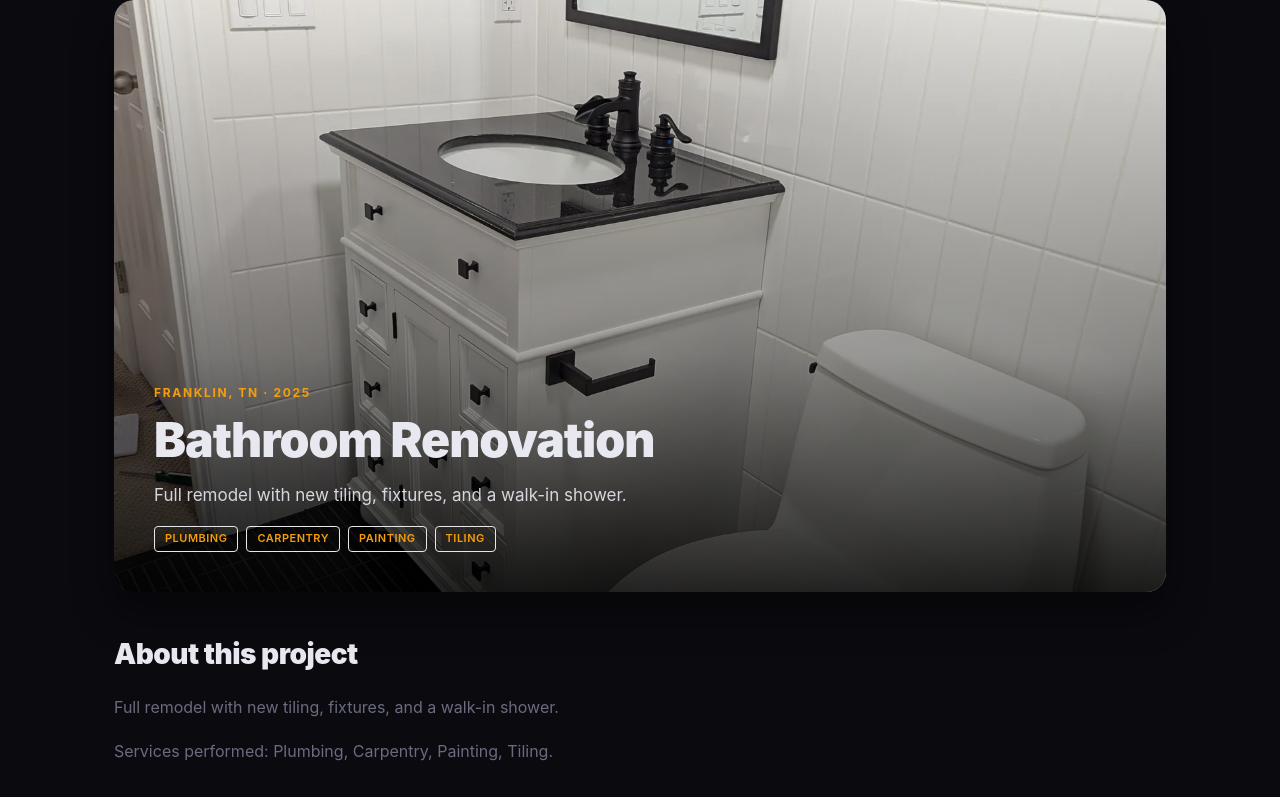
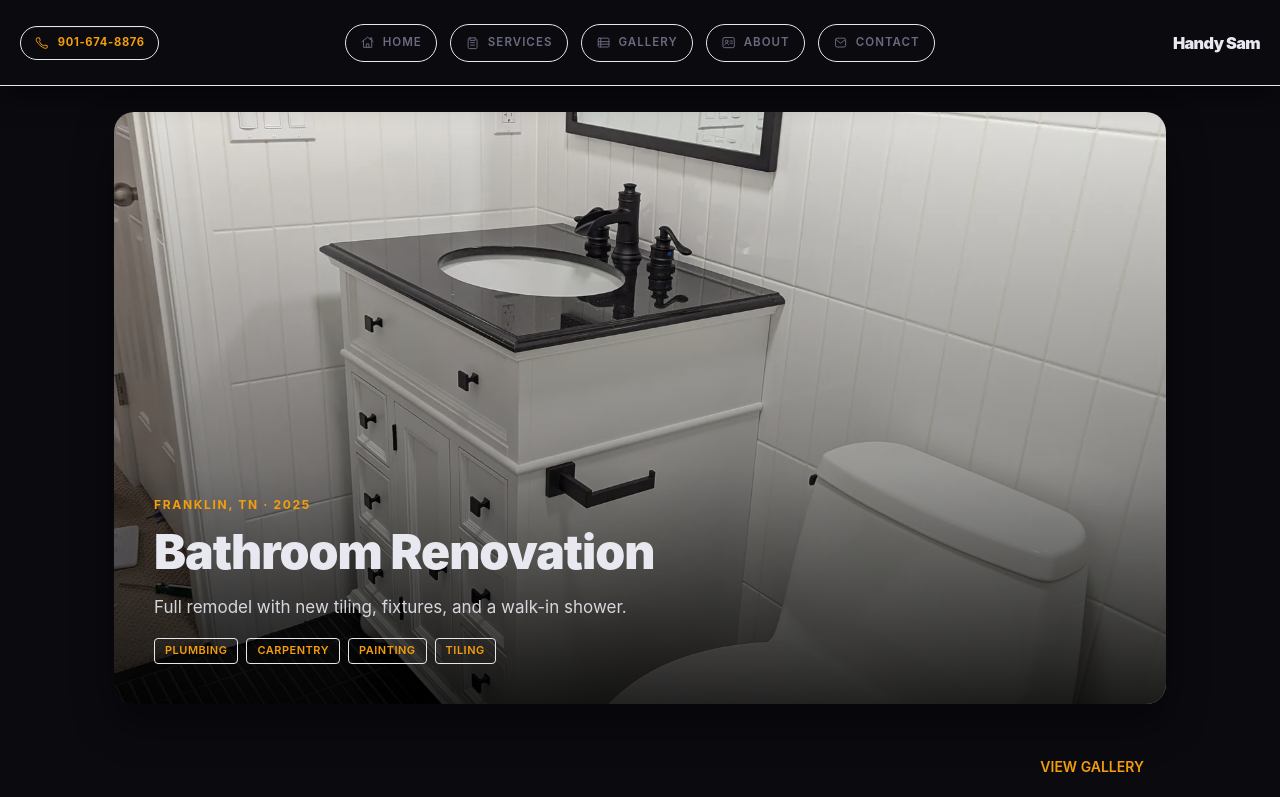
Before and after one commit to SkeeterLand/HandySam, a Next.js app: page /projects/bathroom-renovation in a window 1280 px wide. Shown: the top 797 px of the page. Built offline with nearby package versions, Linux system fonts and the light colour scheme.

Commit message:
make it better

```diff
--- a/src/app/projects/[slug]/page.tsx
+++ b/src/app/projects/[slug]/page.tsx
@@ -4,6 +4,7 @@ import Image from 'next/image';
 import { projects } from '@/lib/data';
 import { listProjectImages } from '@/lib/images';
 import ProjectPageClient from '@/app/projects/ProjectPageClient';
+import ServiceNav from '@/app/components/ServiceNav';
 
 export async function generateStaticParams() {
     return projects.map((project) => ({ slug: project.slug }));
@@ -25,6 +26,9 @@ export default async function ProjectPage({
     const galleryImages = folder ? listProjectImages(folder) : [];
 
     return (
+        <>
+            <ServiceNav />
+            <br />
             <section className="py-[60px]_0_[100px] max-w-1100 mx-auto px-[24px]">
                 <div className="relative aspect-[16/9] rounded-[20px] overflow-hidden bg-bg-secondary mb-[40px] shadow-[0_20px_40px_rgba(0,0,0,0.35)]">
                     <Image
@@ -54,7 +58,7 @@ export default async function ProjectPage({
                         </div>
                     </div>
                 </div>
-
+                <ProjectPageClient project={project} galleryImages={galleryImages} />
                 <div className="grid grid-cols-1 gap-[48px]">
                     <div>
                         <h2 className="text-[28px] font-black tracking-[-0.5px] mb-[16px] text-fg">About this project</h2>
@@ -63,9 +67,8 @@ export default async function ProjectPage({
                             Services performed: {project.services.join(', ')}.
                         </p>
                     </div>
-
-                <ProjectPageClient project={project} galleryImages={galleryImages} />
                 </div>
             </section>
+        </>
     );
 }
```
Lines whose indentation alone changed are shown as unchanged.
